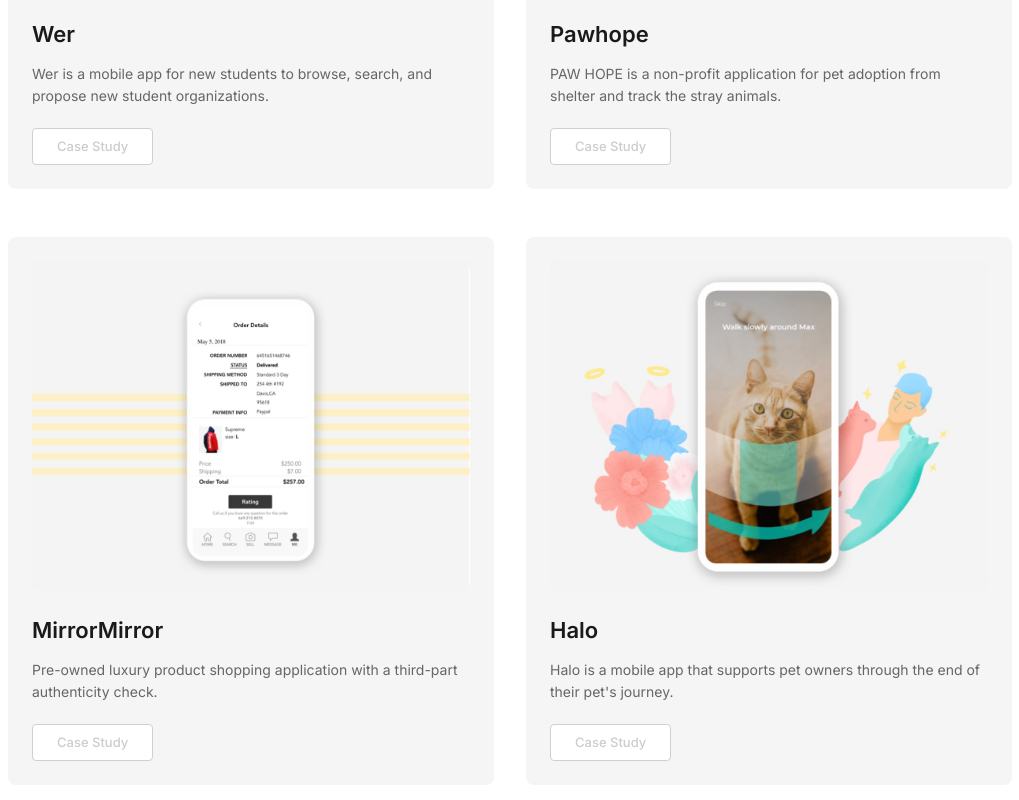
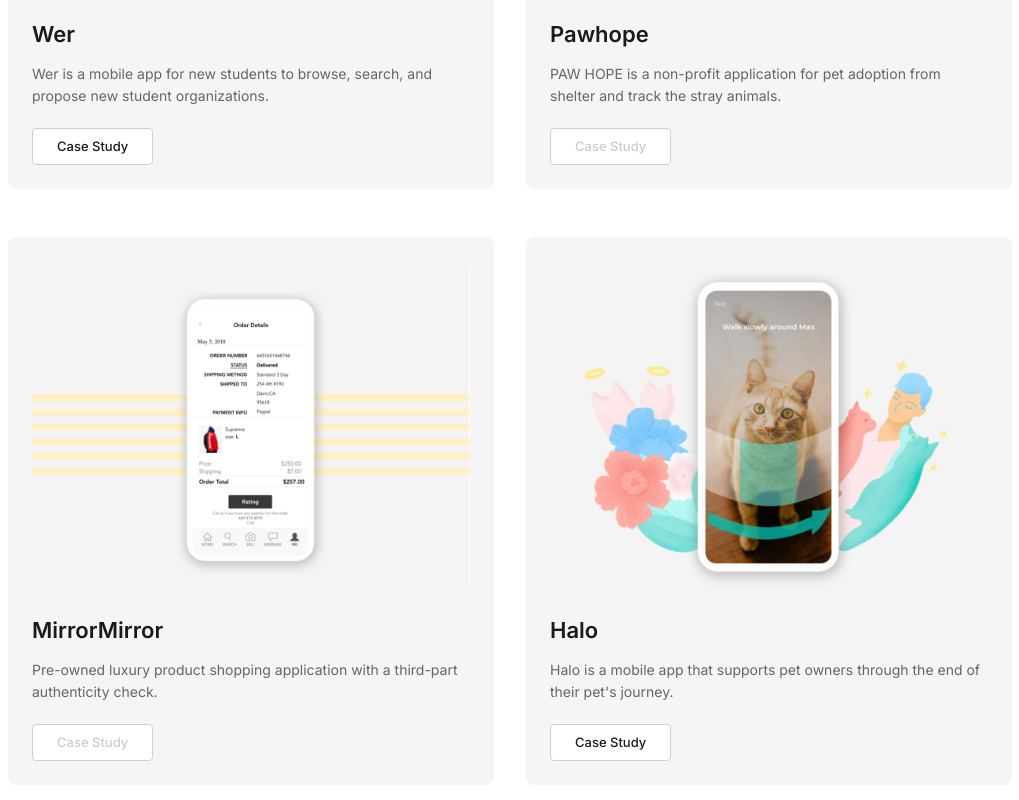
Before and after one commit to mysy-design/Resumefordesigner, a React (Vite) app: page / in a window 1280 px wide. Shown: the part 2115-2915 px from the top of the page, without its empty margins (130-1149 px from the left). Built offline with nearby package versions, Linux system fonts and the light colour scheme.

Commit message:
Add external links for Wer and Halo Case Study buttons
- Wer: opens http://yang-sundesign.com/wer.html in new tab
- Halo: opens http://yang-sundesign.com/halo.html in new tab

Co-Authored-By: Claude Sonnet 4.6 <noreply@anthropic.com>

```diff
--- a/src/app/App.tsx
+++ b/src/app/App.tsx
@@ -59,7 +59,8 @@ const projects = [
     description: 'Wer is a mobile app for new students to browse, search, and propose new student organizations.',
     image: werImage,
     hasCase: true,
-    link: null
+    link: null,
+    externalLink: 'http://yang-sundesign.com/wer.html'
   },
   {
     id: 6,
@@ -83,7 +84,8 @@ const projects = [
     description: 'Halo is a mobile app that supports pet owners through the end of their pet\'s journey.',
     image: haloImage,
     hasCase: true,
-    link: null
+    link: null,
+    externalLink: 'http://yang-sundesign.com/halo.html'
   }
 ];
 
```
